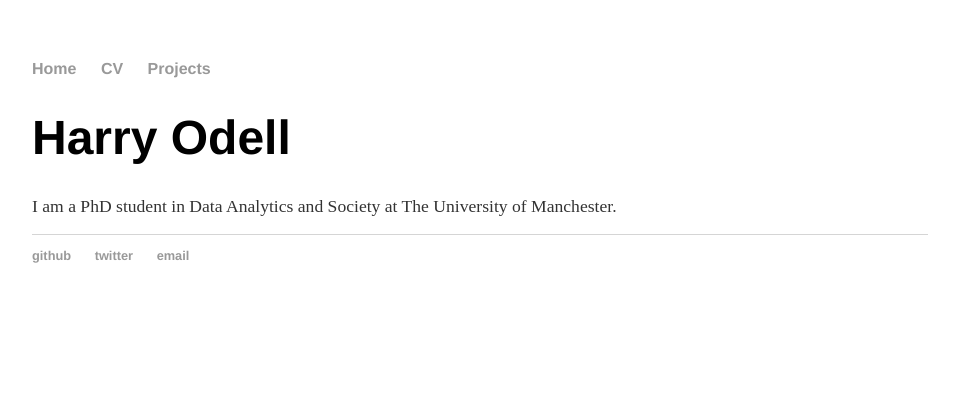
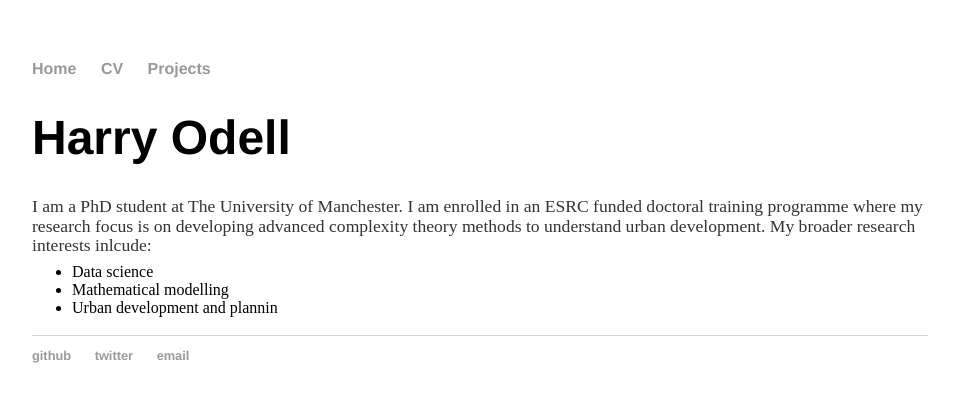
Before and after one commit to harryodell/harryodell.github.io, a Jekyll site: the page built from index.html, in a window 1280 px wide. Shown: the top 402 px of the page, without its empty margins (160-1119 px from the left). Built offline with Jekyll 4.4.1, drawn with Linux system fonts in a browser that asks for light colours.

Commit message:
Update index.html

```diff
--- a/index.html
+++ b/index.html
@@ -4,5 +4,11 @@ title: Harry Odell
 ---
 <div class="blurb">
 	<h1>Harry Odell</h1>
-	<p>I am a PhD student in Data Analytics and Society at The University of Manchester.</p>
+	<p>I am a PhD student at The University of Manchester. I am enrolled in an ESRC funded doctoral training programme where my research focus is on developing advanced complexity theory methods to understand urban development.
+	My broader research interests inlcude:
+	<ul>
+		<li>Data science</li>
+		<li>Mathematical modelling</li>
+		<li>Urban development and plannin</li>
+	</ul></p>
 </div>
```
